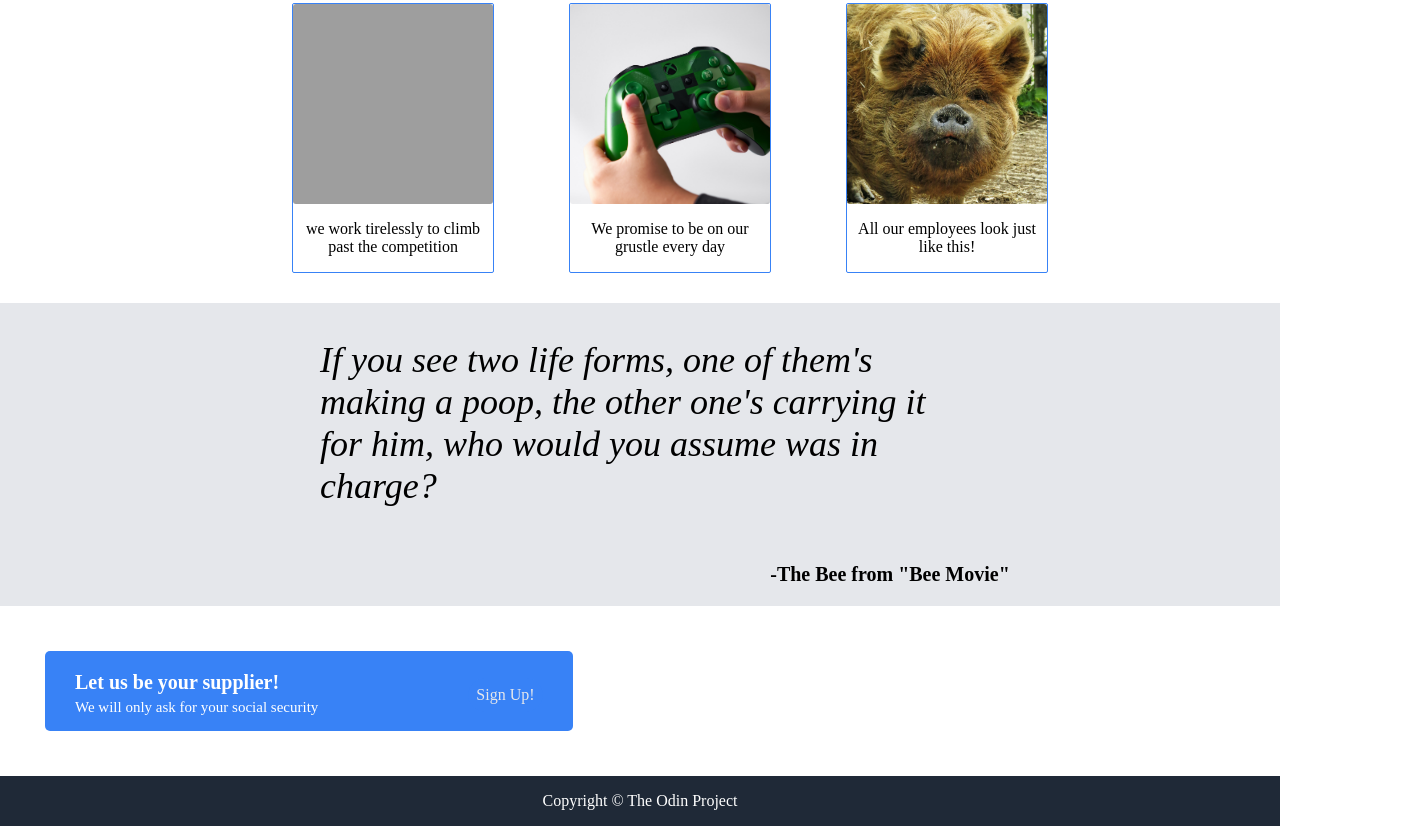
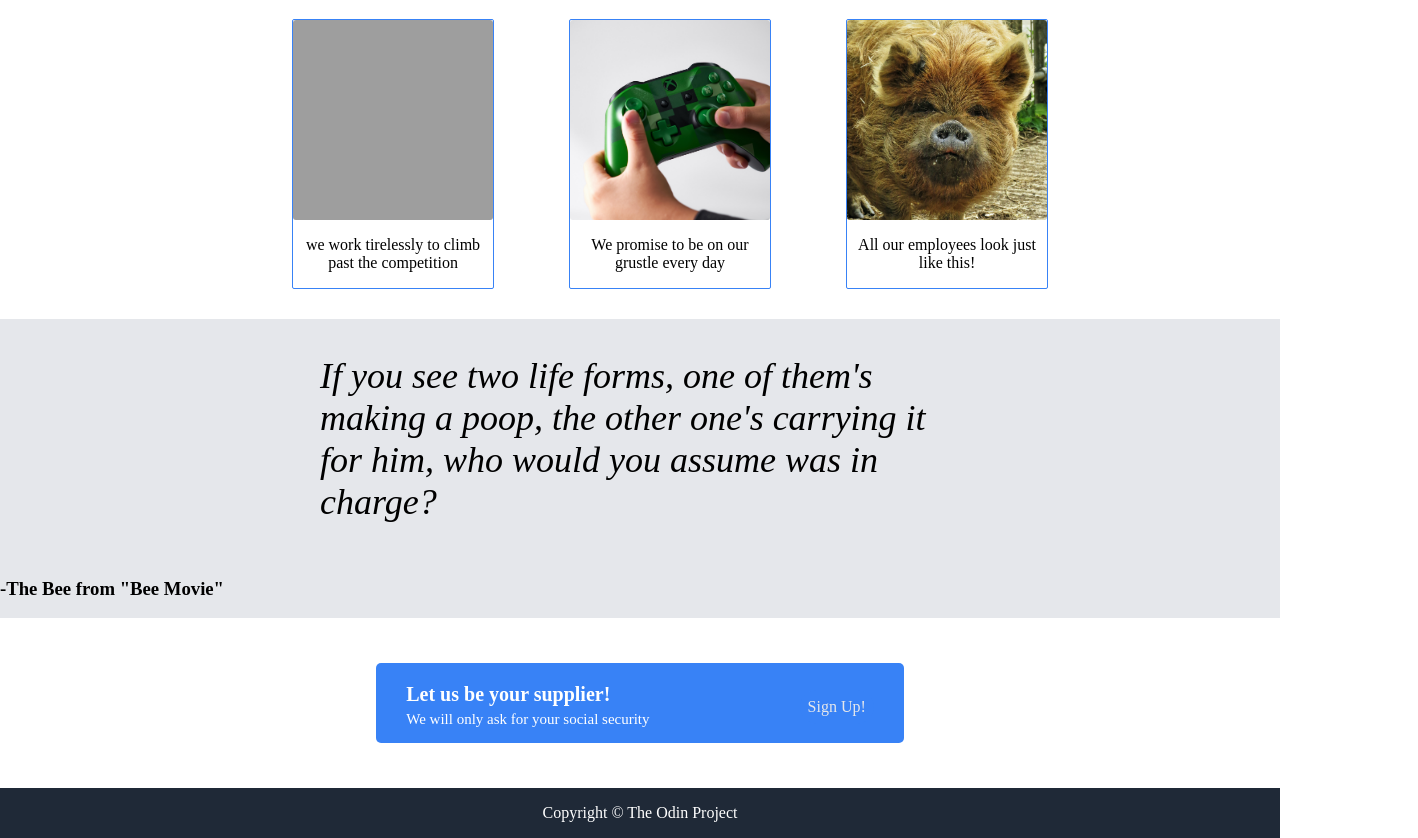
Before and after one commit to Homeslice69/landing-page, a plain HTML site: page index.html in a window 1280 px wide. Shown: the part 670-1508 px from the top of the page, 1418 px wide, since content can reach past the window. Drawn offline with Linux system fonts and the light colour scheme; grey boxes are pictures that could not be loaded.

Commit message:
Centered call to action

```diff
--- a/index.html
+++ b/index.html
@@ -41,6 +41,7 @@
         <p class="quote"><em>If you see two life forms, one of them's making a poop, the other one's carrying it for him, who would you assume was in charge?</em></p>
         <h3 class="bee">-The Bee from "Bee Movie"</h3>
     </div>
+    <div class="action-container">
     <div class="action">
         <div class="call">
             <p class="supply">Let us be your supplier!</p>
@@ -48,6 +49,7 @@
         </div>
         <a class="sign-up" href="http://google.com">Sign Up!</a>
     </div>
+    </div>
     <div class="footer">
         <p>Copyright © The Odin Project</p>
     </div>
--- a/style.css
+++ b/style.css
@@ -1,6 +1,6 @@
 body {
     min-height: 100vh;
-    max-width: 100%;
+    width: 100%;
     margin: 0px;
     padding: 0px;
     -ms-overflow-style: none; /* for Internet Explorer, Edge */
@@ -17,8 +17,6 @@ img {
     flex-direction: row;
     justify-content: space-between;
     background-color: #1f2937;
-    margin: 0px;
-    padding: 8px;
     width: 100%;
 }
 
@@ -28,6 +26,7 @@ img {
     color: #f9faf8;
     font-size: 24px;
     margin-left: 16px;
+    padding: 16px;
 }
 
 .head-links {
@@ -50,7 +49,7 @@ img {
     color: #e5e7eb;
     font-size: 18px;
     padding: 69px;
-    width: 100%;
+
 }
 
 .welcome {
@@ -120,11 +119,14 @@ img {
 }
 
 .bee {
+    display: flex;width: 100%;
+
+}
+
+.action-container {
     display: flex;
-    flex-direction: row;
-    margin-left: 500px;
-    font-size: 20px;
-
+    align-items: center;
+    justify-content: center;
 }
 
 .action {
```
